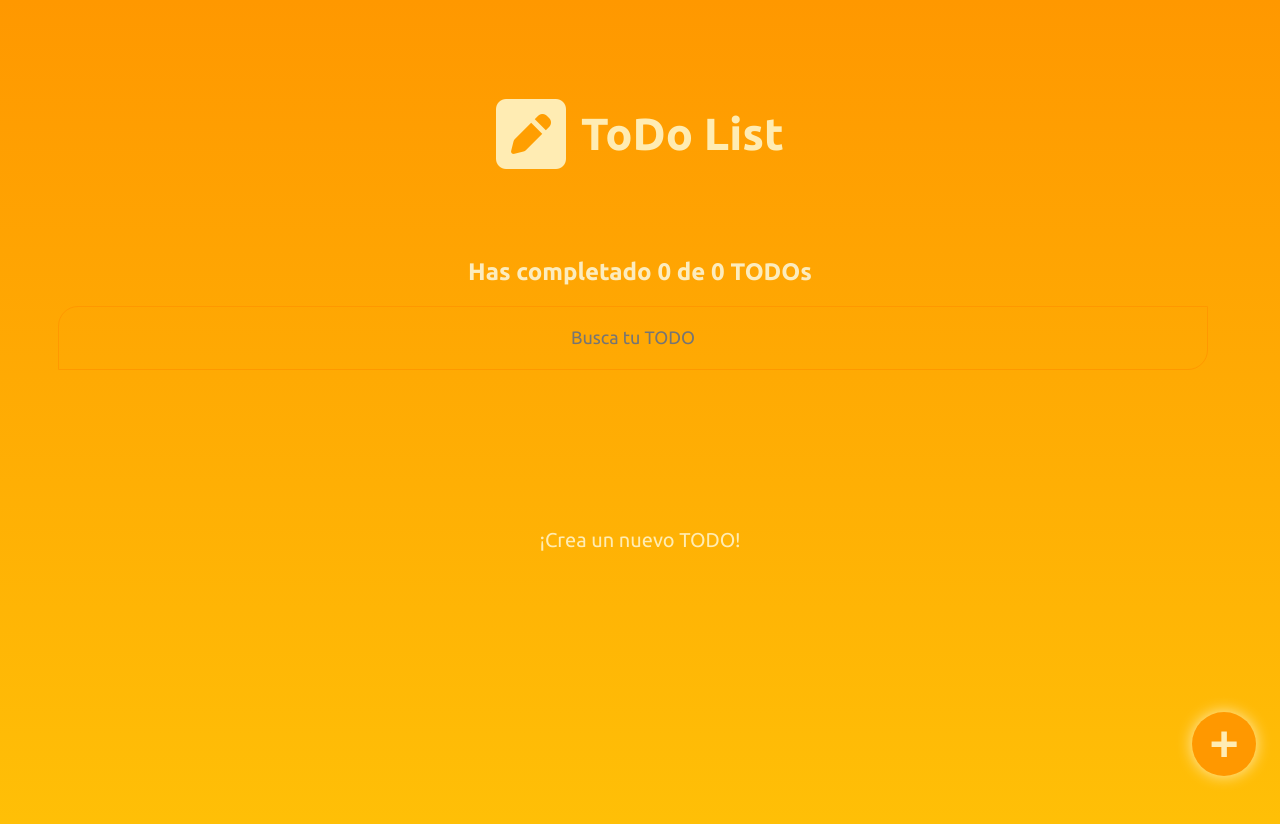
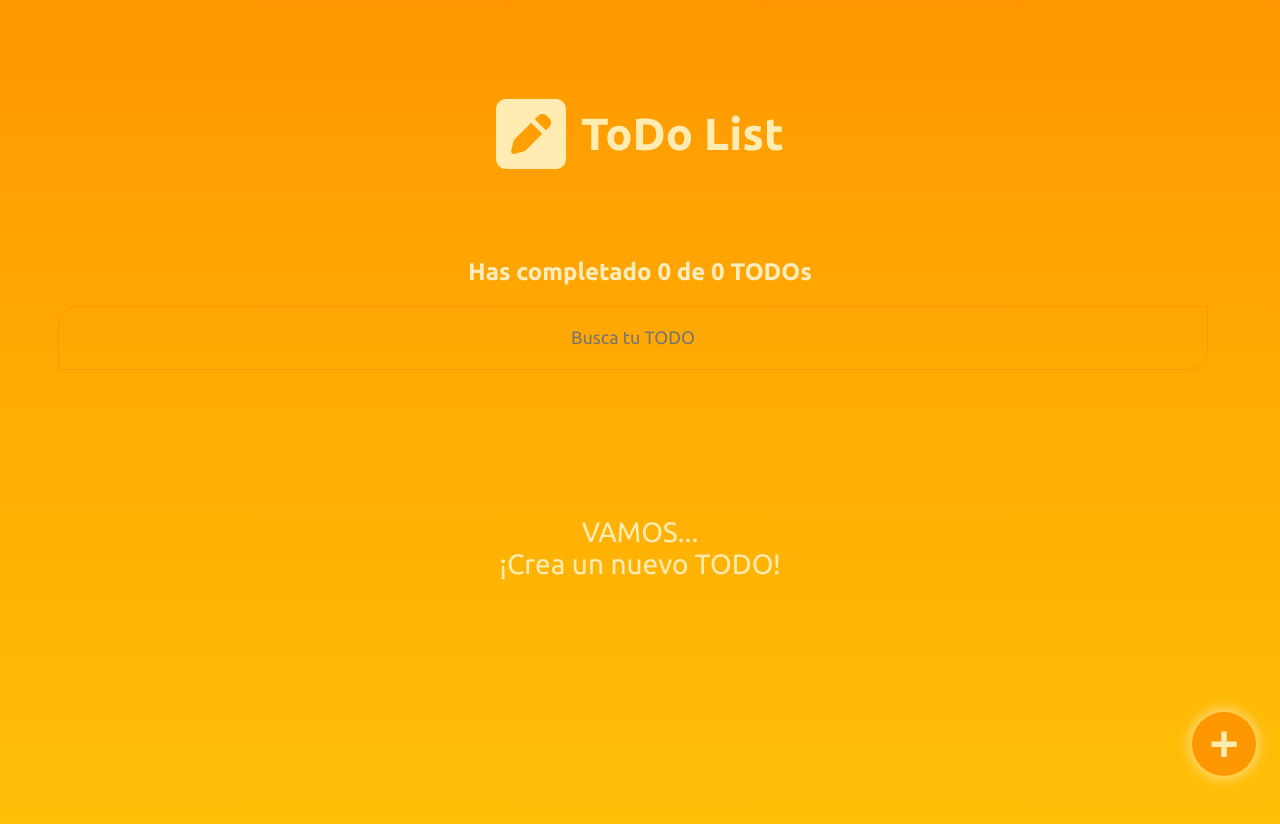
Before and after one commit to hernan1122/react-proyecto-todo, a React (Create React App) app: page / in a window 1280 px wide. Shown: the top 824 px of the page. Built offline with nearby package versions, Linux system fonts and the light colour scheme; a web font is replaced by a local one.

Commit message:
cambio de texto en emptytodos

```diff
--- a/src/components/EmptyTodos.js
+++ b/src/components/EmptyTodos.js
@@ -2,7 +2,7 @@ import React from "react";
 import '../css/EmptyTodos.css'
 
 function EmptyTodos() {
-  return <p>¡Crea un nuevo TODO!</p>
+  return <p>VAMOS... <br/> ¡Crea un nuevo TODO!</p>
 }
 
 export { EmptyTodos };
--- a/src/css/EmptyTodos.css
+++ b/src/css/EmptyTodos.css
@@ -1,7 +1,8 @@
 p {
   width: 100%;
   height: 300px;
-  font-size: 20px;
+  font-size: 28px;
+  text-align: center;
   display: flex;
   justify-content: center;
   align-items: center;
--- a/src/css/TodoForm.css
+++ b/src/css/TodoForm.css
@@ -26,7 +26,6 @@ textarea {
   box-shadow: 0px 0px 16px 6px rgba(255, 153, 0, 0.836);
   color: #757575;
   font-size: 20px;
-  font-family: 'Ubuntu', sans-serif;
   text-align: center;
   padding: 12px;
   height: 96px;
```
